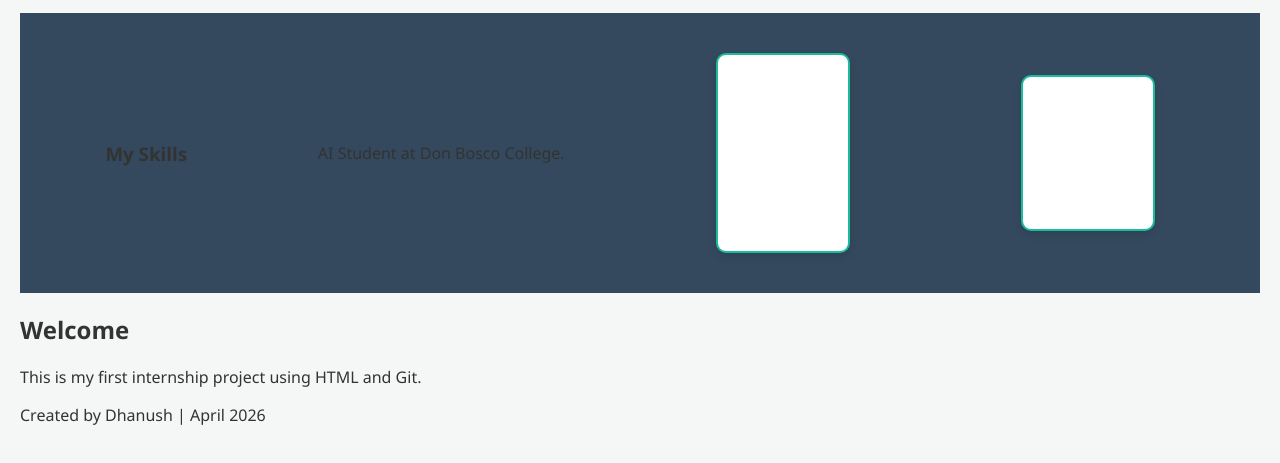
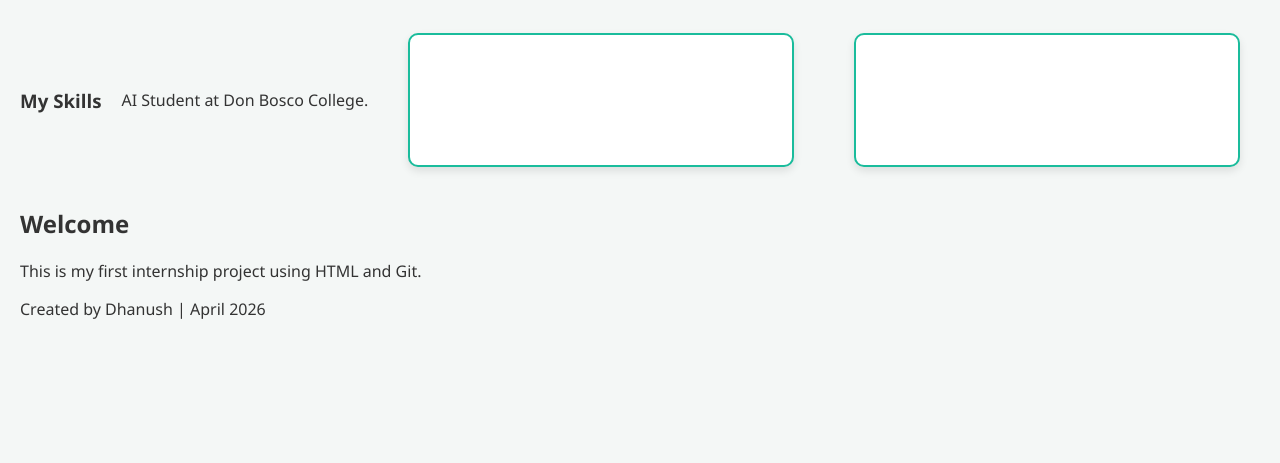
Before and after one commit to Sfnush/Dhanush_Phase1, a plain HTML site: page index.html in a window 1280 px wide. Shown: the part 149-612 px from the top of the page. Drawn offline with Linux system fonts and the light colour scheme.

Commit message:
Added flexbox layout and card styles

```diff
--- a/style.css
+++ b/style.css
@@ -83,10 +83,17 @@ header {
     flex-direction: row;
     justify-content: space-around;
     align-items: center;
-    background-color: #34495e;
-    padding: 20px;
+    flex-wrap: wrap;
+    gap: 20px;
+
 }
-
+.card {
+  flex: 1 1 300px;
+  background-color: white;
+  border-radius: 10px;
+  box-shadow: 0 4px 8px rgba(0,0,0,0.1);
+  padding: 20px;
+}
 /* Flex Items */
 .flex-item {
     background-color: #1abc9c;
```
